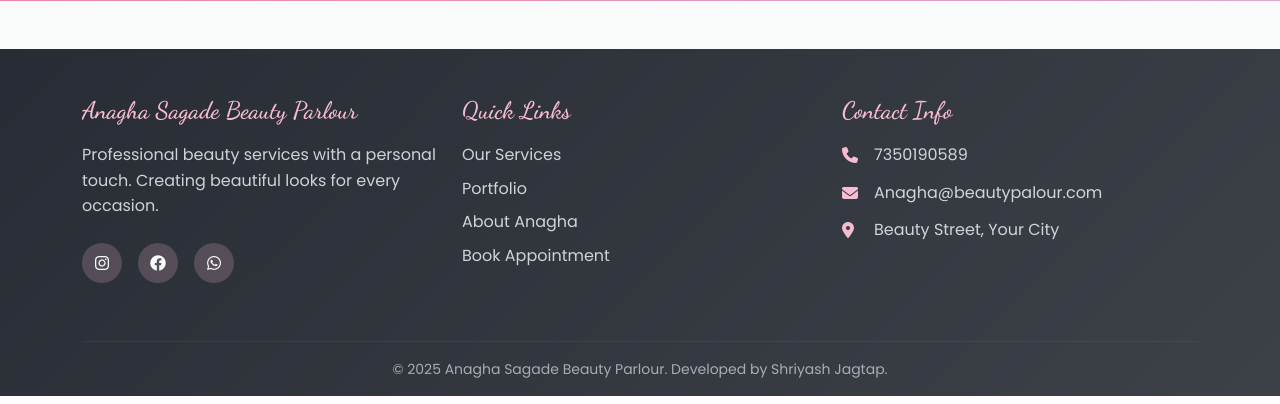
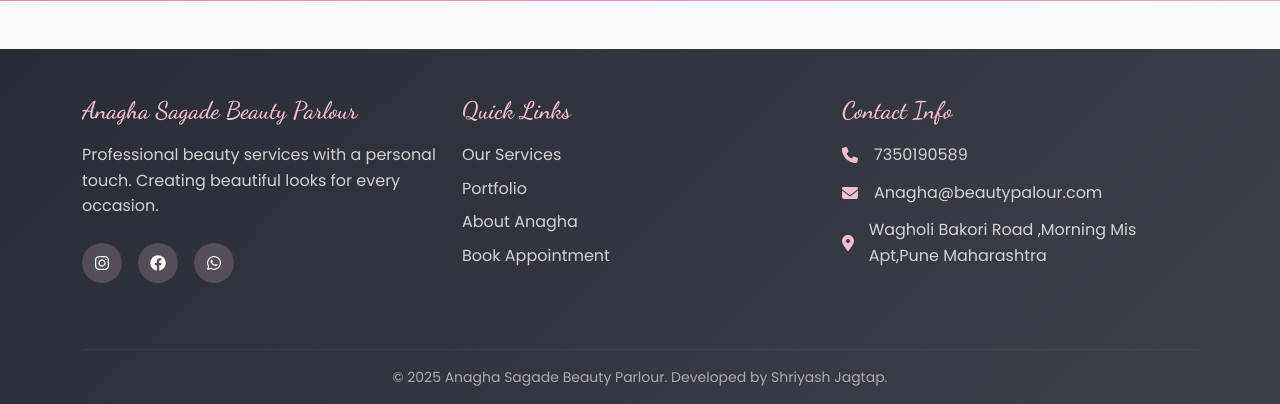
Before and after one commit to ShriyashAngadJagtap/Anagha-Beauty-Parlour, a Flask app: page /about in a window 1280 px wide. Shown: the part 4722-5126 px from the top of the page. Run offline with Flask 3, Linux system fonts and the light colour scheme.

Commit message:
Update base.html

```diff
--- a/templates/base.html
+++ b/templates/base.html
@@ -108,7 +108,7 @@
                     <div class="contact-info">
                         <p><i class="fas fa-phone"></i> 7350190589</p>
                         <p><i class="fas fa-envelope"></i> Anagha@beautypalour.com</p>
-                        <p><i class="fas fa-map-marker-alt"></i> Beauty Street, Your City</p>
+                        <p><i class="fas fa-map-marker-alt"></i> Wagholi Bakori Road ,Morning Mis Apt,Pune Maharashtra</p>
                     </div>
                 </div>
             </div>
```
